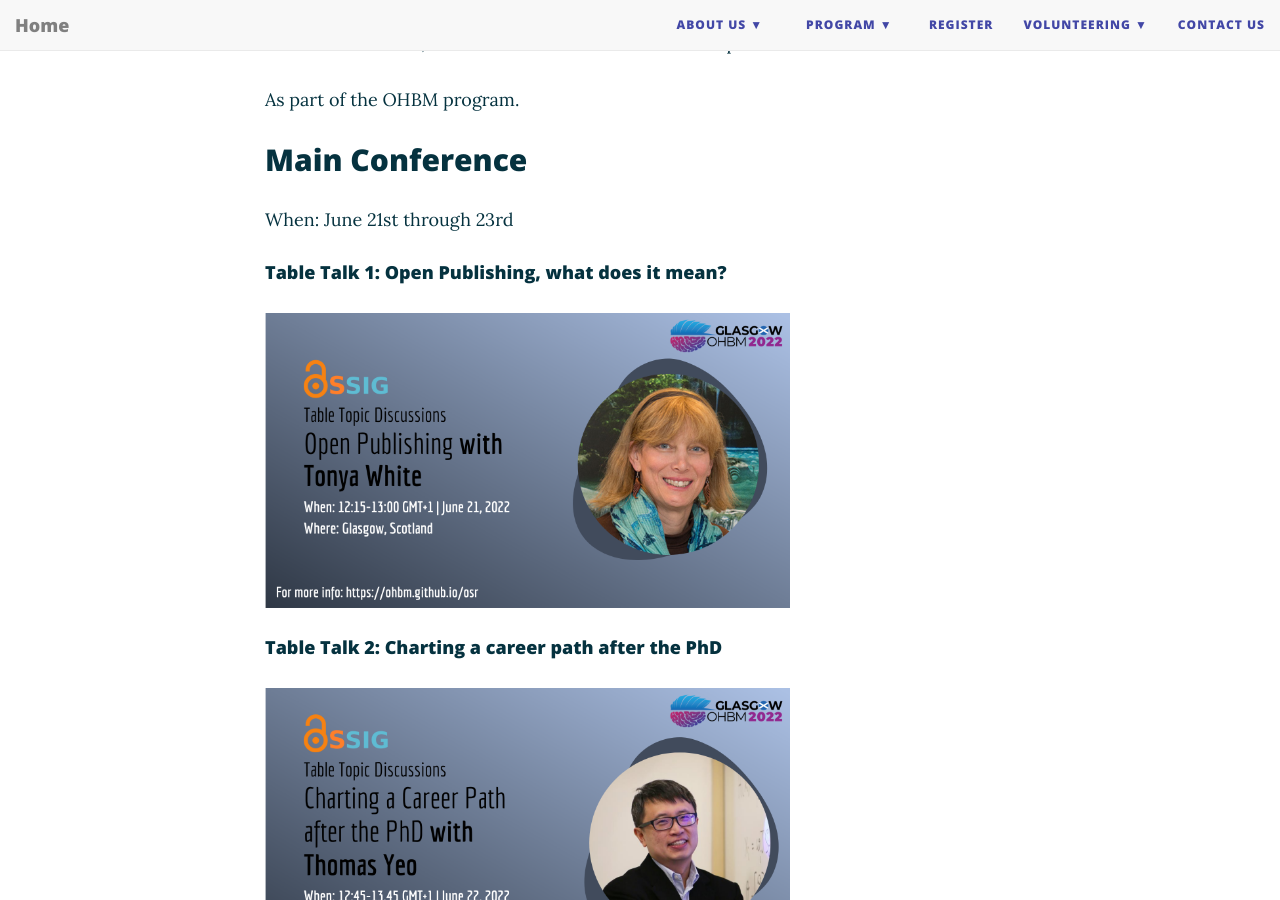
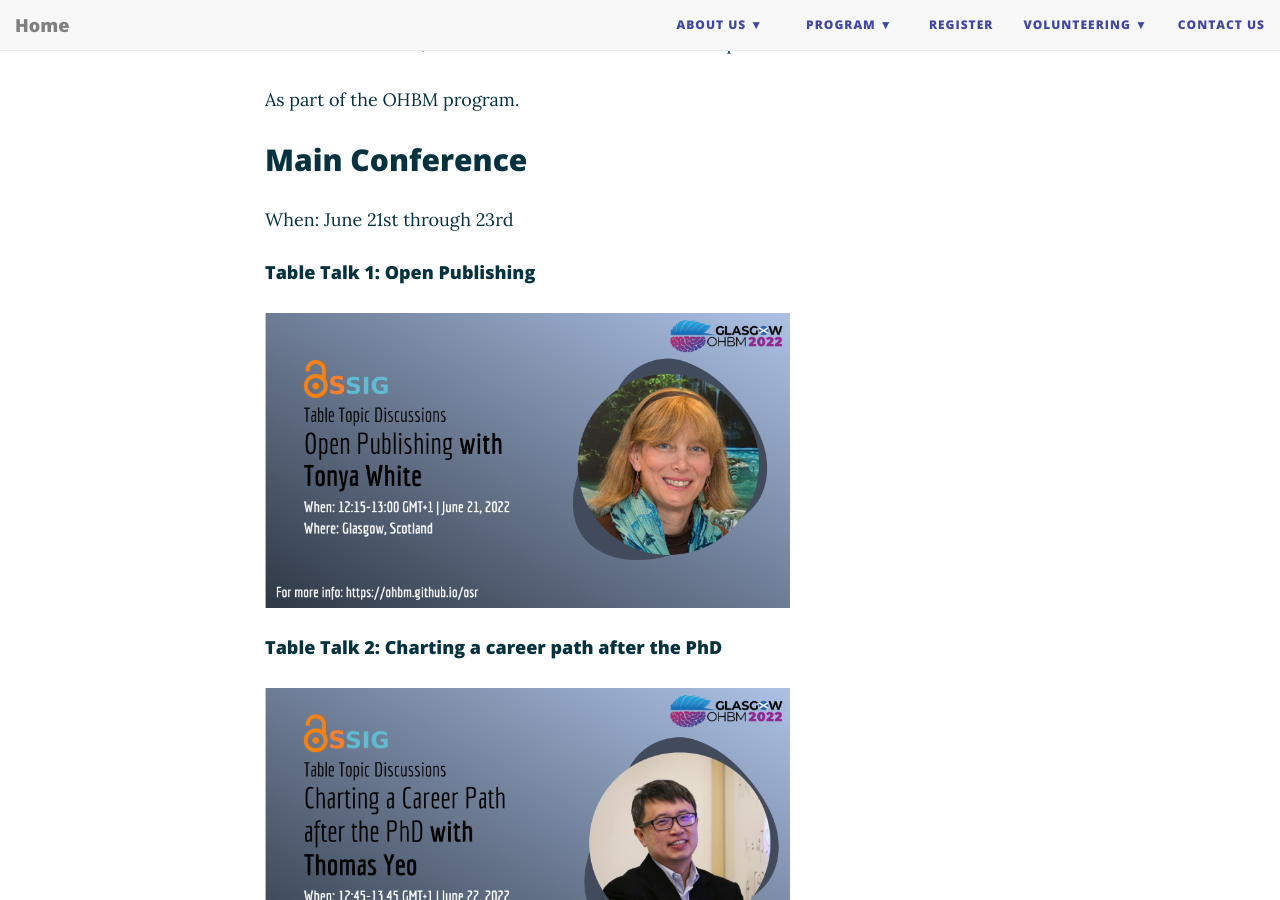
Before and after one commit to ohbm/osr2023, a Jekyll site: the page built from tabletalk.md, in a window 1280 px wide and 900 px high, scrolled down 418 px. Built offline with Jekyll 4.4.1, drawn with Linux system fonts in a browser that asks for light colours; nearby versions of some CDN libraries.

Commit message:
minor text edit

```diff
--- a/tabletalk.md
+++ b/tabletalk.md
@@ -10,7 +10,7 @@
 ## Main Conference
 When: June 21st through 23rd
 
-#### Table Talk 1: Open Publishing, what does it mean?
+#### Table Talk 1: Open Publishing
 
 <img src="../img/ads/tabletalks/1.png" width="70%">
 
```
